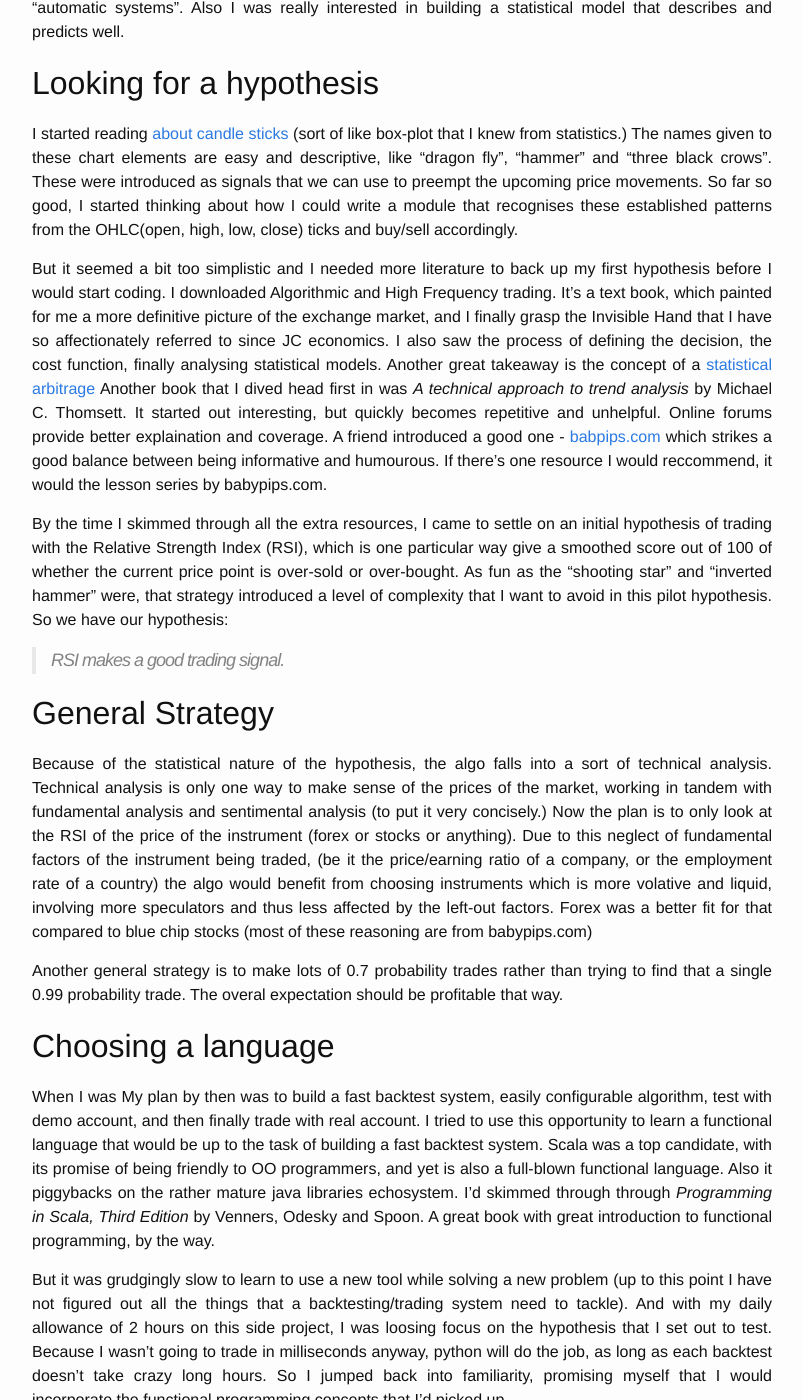
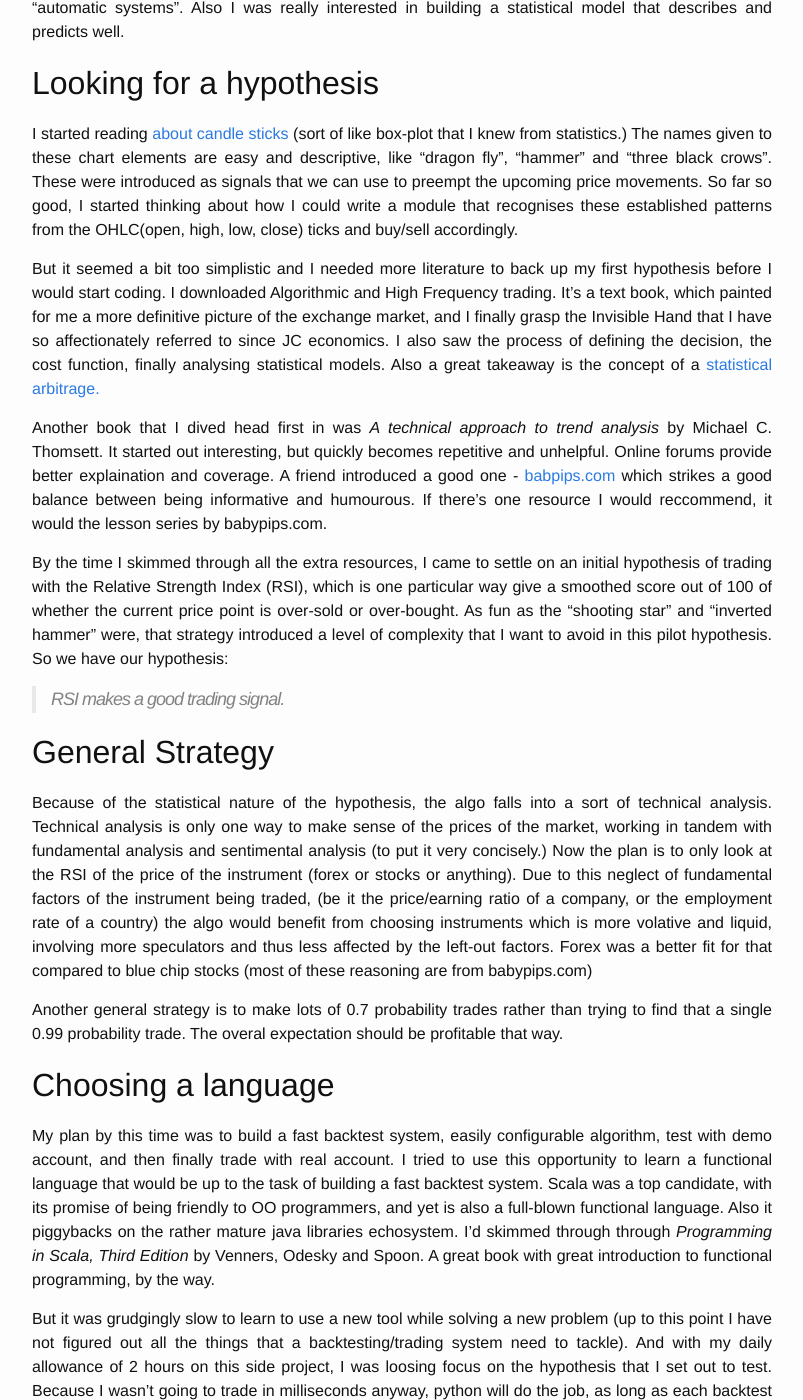
Before and after one commit to keang/keang.github.io, a Jekyll site: the page built from _posts/2016-07-30-buy-low-and-sell-high-for-me.markdown, in a window 1280 px wide and 1400 px high, scrolled down 378 px. Shown: the whole window, without its empty margins (238-1041 px from the left). Built offline with Jekyll 4.4.1, drawn with Linux system fonts in a browser that asks for light colours; comment, search, counter and statistics services are not loaded; some of the changed text lies outside the part shown.

Commit message:
Fix typo

```diff
--- a/_posts/2016-07-30-buy-low-and-sell-high-for-me.markdown
+++ b/_posts/2016-07-30-buy-low-and-sell-high-for-me.markdown
@@ -25,9 +25,10 @@ low, close) ticks and buy/sell accordingly.
 But it seemed a bit too simplistic and I needed more literature to back up my first hypothesis before I would start coding. I downloaded
 Algorithmic and High Frequency trading. It's a text book, which painted for me a more definitive picture of the exchange market,
 and I finally grasp the Invisible Hand that I have so affectionately referred to since JC economics. I also saw the process of defining
-the decision, the cost function, finally analysing statistical models. Another great takeaway is the concept of a
-[statistical arbitrage](http://www.mathworks.com/discovery/statistical-arbitrage.html?requestedDomain=www.mathworks.com) Another book that
-I dived head first in was *A technical approach to trend analysis* by Michael C. Thomsett. It started out interesting, but quickly becomes
+the decision, the cost function, finally analysing statistical models. Also a great takeaway is the concept of a
+[statistical arbitrage.](http://www.mathworks.com/discovery/statistical-arbitrage.html?requestedDomain=www.mathworks.com)
+
+Another book that I dived head first in was *A technical approach to trend analysis* by Michael C. Thomsett. It started out interesting, but quickly becomes
 repetitive and unhelpful. Online forums provide better explaination and coverage. A friend introduced a good one -
 [babpips.com](http://www.babypips.com/school) which strikes a good balance between being informative and humourous. If there's one
 resource I would reccommend, it would the lesson series by babypips.com.
@@ -47,7 +48,7 @@ Another general strategy is to make lots of 0.7 probability trades rather than t
 Choosing a language
 ---
 
-When I was My plan by then was to build a fast backtest system, easily configurable algorithm, test with demo account, and then finally
+My plan by this time was to build a fast backtest system, easily configurable algorithm, test with demo account, and then finally
 trade with real account.
 I tried to use this opportunity to learn a functional language that would be up to the task of building a fast backtest system. Scala was a
 top candidate, with its promise of being friendly to OO programmers, and yet is also a full-blown functional language. Also it piggybacks on the rather mature java libraries echosystem. I'd skimmed through  through *Programming in Scala, Third Edition* by Venners, Odesky and Spoon. A great book with great introduction to functional programming,
```
Also changed, not shown: other parts of _posts/2016-07-30-buy-low-and-sell-high-for-me.markdown (+1 -1 lines).
